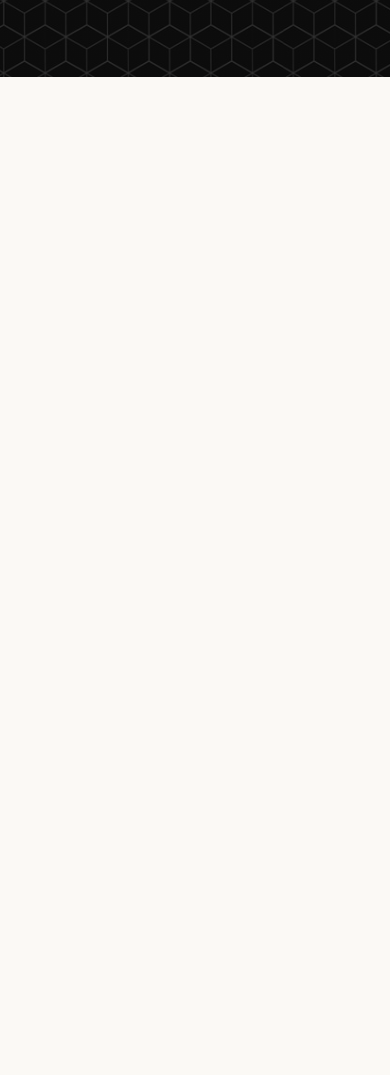
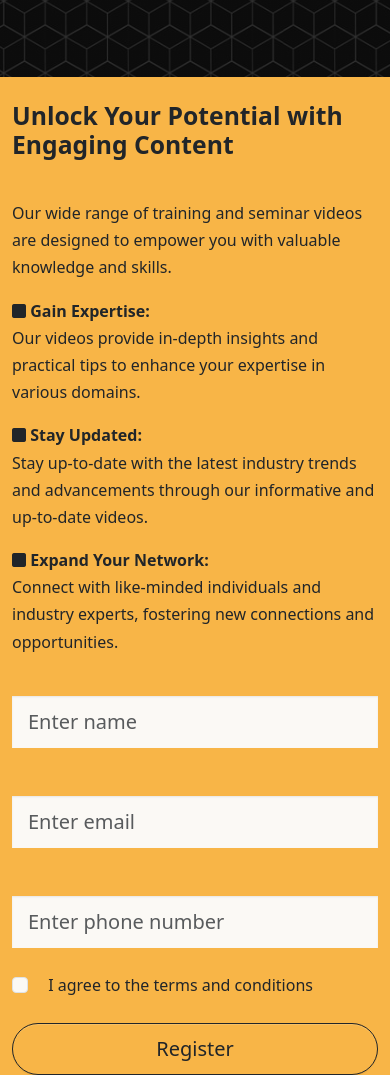
Before and after one commit to alirezangh123123/reservation-project, a website: page index.html in a window 390 px wide. Shown: the part 1058-2133 px from the top of the page. Before the commit the page ends 1135 px from the top, so only its background shows below. Drawn offline with Linux system fonts and the light colour scheme.

Commit message:
finish register form (without responsive)

```diff
--- a/index.html
+++ b/index.html
@@ -137,7 +137,7 @@
       </div>
     </div>
     <!-- add hero header -->
-    <header class="header py-7 ">
+    <header class="header py-7">
       <div class="container">
         <div class="row">
           <div class="col-12 text-center">
@@ -145,36 +145,74 @@
               <h1 class="display-1 text-white mt-5 fw-bolder">
                 Explore Our Training and Seminar Videos
               </h1>
-              <p class="lead text-white text-center  px-sm-3 px-lg-8 pt-5">
+              <p class="lead text-white text-center px-sm-3 px-lg-8 pt-5">
                 Whether you're a beginner or an experienced professional, our
                 carefully curated content will empower you to enhance your
                 skills and expand your knowledge
               </p>
-
             </div>
-            <div class="btn-wrapper ">
-              <button class="btn btn-primary btn-lg mt-3 text-uppercase mx-3">Register</button>
-              <button class="btn btn-outline-light text-white btn-lg mt-3 text-uppercase mx-3">discover</button>
+            <div class="btn-wrapper">
+              <button class="btn btn-primary btn-lg mt-3 text-uppercase mx-3">
+                Register
+              </button>
+              <button
+                class="btn btn-outline-light text-white btn-lg mt-3 text-uppercase mx-3"
+              >
+                discover
+              </button>
             </div>
             <div class="carousel-container mt-6 px-xl-8">
-              <div id="carouselExampleAutoplaying" class="carousel slide " data-bs-ride="carousel" data-bg-touch="true">
+              <div
+                id="carouselExampleAutoplaying"
+                class="carousel slide"
+                data-bs-ride="carousel"
+                data-bg-touch="true"
+              >
                 <div class="carousel-inner rounded-5">
-                  <div class="carousel-item  active" data-bs-interval="4000">
-                    <img src="assest/images/header-slide-1.jpg" class="d-block w-100" alt="...">
+                  <div class="carousel-item active" data-bs-interval="4000">
+                    <img
+                      src="assest/images/header-slide-1.jpg"
+                      class="d-block w-100"
+                      alt="..."
+                    />
                   </div>
-                  <div class="carousel-item " data-bs-interval="4000">
-                    <img src="assest/images/header-slide-2.jpg" class="d-block w-100" alt="...">
+                  <div class="carousel-item" data-bs-interval="4000">
+                    <img
+                      src="assest/images/header-slide-2.jpg"
+                      class="d-block w-100"
+                      alt="..."
+                    />
                   </div>
-                  <div class="carousel-item " data-bs-interval="4000">
-                    <img src="assest/images/header-slide-3.jpg" class="d-block w-100" alt="...">
+                  <div class="carousel-item" data-bs-interval="4000">
+                    <img
+                      src="assest/images/header-slide-3.jpg"
+                      class="d-block w-100"
+                      alt="..."
+                    />
                   </div>
                 </div>
-                <button class="carousel-control-prev" type="button" data-bs-target="#carouselExampleAutoplaying" data-bs-slide="prev">
-                  <span class="carousel-control-prev-icon" aria-hidden="true"></span>
+                <button
+                  class="carousel-control-prev"
+                  type="button"
+                  data-bs-target="#carouselExampleAutoplaying"
+                  data-bs-slide="prev"
+                >
+                  <span
+                    class="carousel-control-prev-icon"
+                    aria-hidden="true"
+                  ></span>
                   <span class="visually-hidden">Previous</span>
                 </button>
-                <button class="carousel-control-next" type="button" data-bs-target="#carouselExampleAutoplaying" data-bs-slide="next">
-                  <span class="carousel-control-next-icon" aria-hidden="true"></span>
+                <button
+                  class="carousel-control-next"
+                  type="button"
+                  data-bs-target="#carouselExampleAutoplaying"
+                  data-bs-slide="next"
+                >
+                  <span
+                    class="carousel-control-next-icon"
+                    aria-hidden="true"
+                  ></span>
                   <span class="visually-hidden">Next</span>
                 </button>
               </div>
@@ -183,7 +221,79 @@
         </div>
       </div>
     </header>
-
+    <!-- add register form -->
+    <section class="register-form bg-primary">
+      <div class="container">
+        <div class="row">
+          <div class="col-md-6">
+            <div class="txt-container">
+              <h2 class="text-dark py-4">
+                Unlock Your Potential with Engaging Content
+              </h2>
+              <p>
+                Our wide range of training and seminar videos are designed to
+                empower you with valuable knowledge and skills.
+              </p>
+              <ul class="list-unstyled">
+                <li>
+                  <i class="fas fa-square"></i> <strong>Gain Expertise:</strong>
+                  <p>
+                    Our videos provide in-depth insights and practical tips to
+                    enhance your expertise in various domains.
+                  </p>
+                </li>
+                <li>
+                  <i class="fas fa-square"></i> <strong>Stay Updated:</strong>
+                  <p>
+                    Stay up-to-date with the latest industry trends and
+                    advancements through our informative and up-to-date videos.
+                  </p>
+                </li>
+                <li>
+                  <i class="fas fa-square"></i>
+                  <strong> Expand Your Network:</strong>
+                  <p>
+                    Connect with like-minded individuals and industry experts,
+                    fostering new connections and opportunities.
+                  </p>
+                </li>
+              </ul>
+            </div>
+          </div>
+          <div class="col-md-6 my-auto">
+            <form class="vstack">
+              <input
+                type="text"
+                class="form-control form-control-lg rounded-0 border-0  my-4"
+                placeholder="Enter name"
+              />
+              <input
+                type="email"
+                class="form-control form-control-lg rounded-0 border-0 my-4"
+                placeholder="Enter email"
+              />
+              <input
+                type="tel"
+                class="form-control form-control-lg rounded-0 border-0 my-4"
+                placeholder="Enter phone number"
+              />
+              <div class="check-box">
+                <input
+                type="checkbox"
+                class="form-check-input"
+               id="check"
+              />
+              <label for="check" class="form-check-label ms-3">I agree to the terms and conditions</label>
+              </div>
+             <div class="submit d-grid mt-4">
+              <button class="btn btn-lg rounded-5
+               btn-primary btn-outline-dark">Register</button>
+             </div>
+            </form>
+          </div>
+        </div>
+      </div>
+    </section>
     <script src="assest/js/bootstrap.bundle.min.js"></script>
     <script src="assest/js/main.js"></script>
   </body>
```
